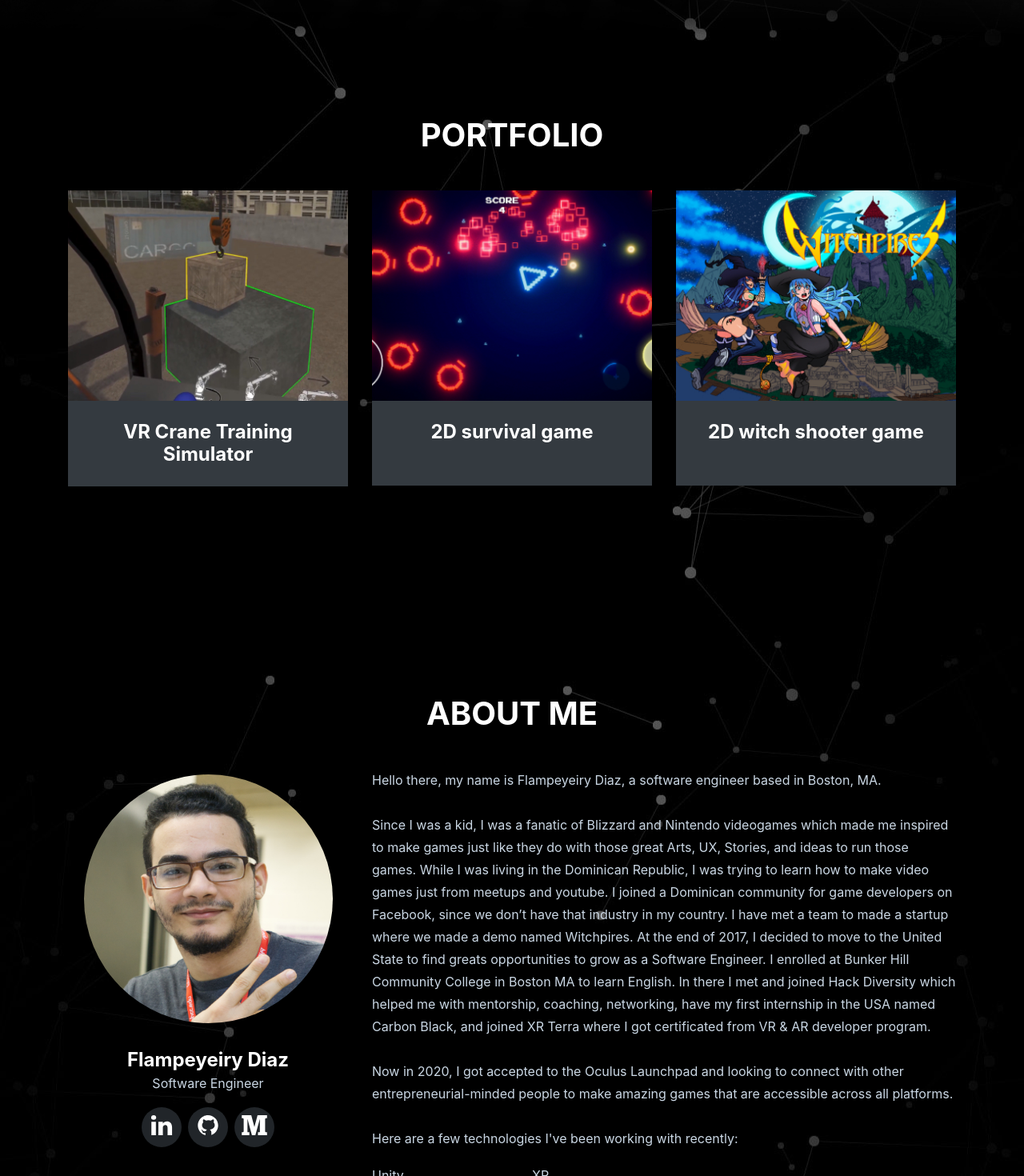
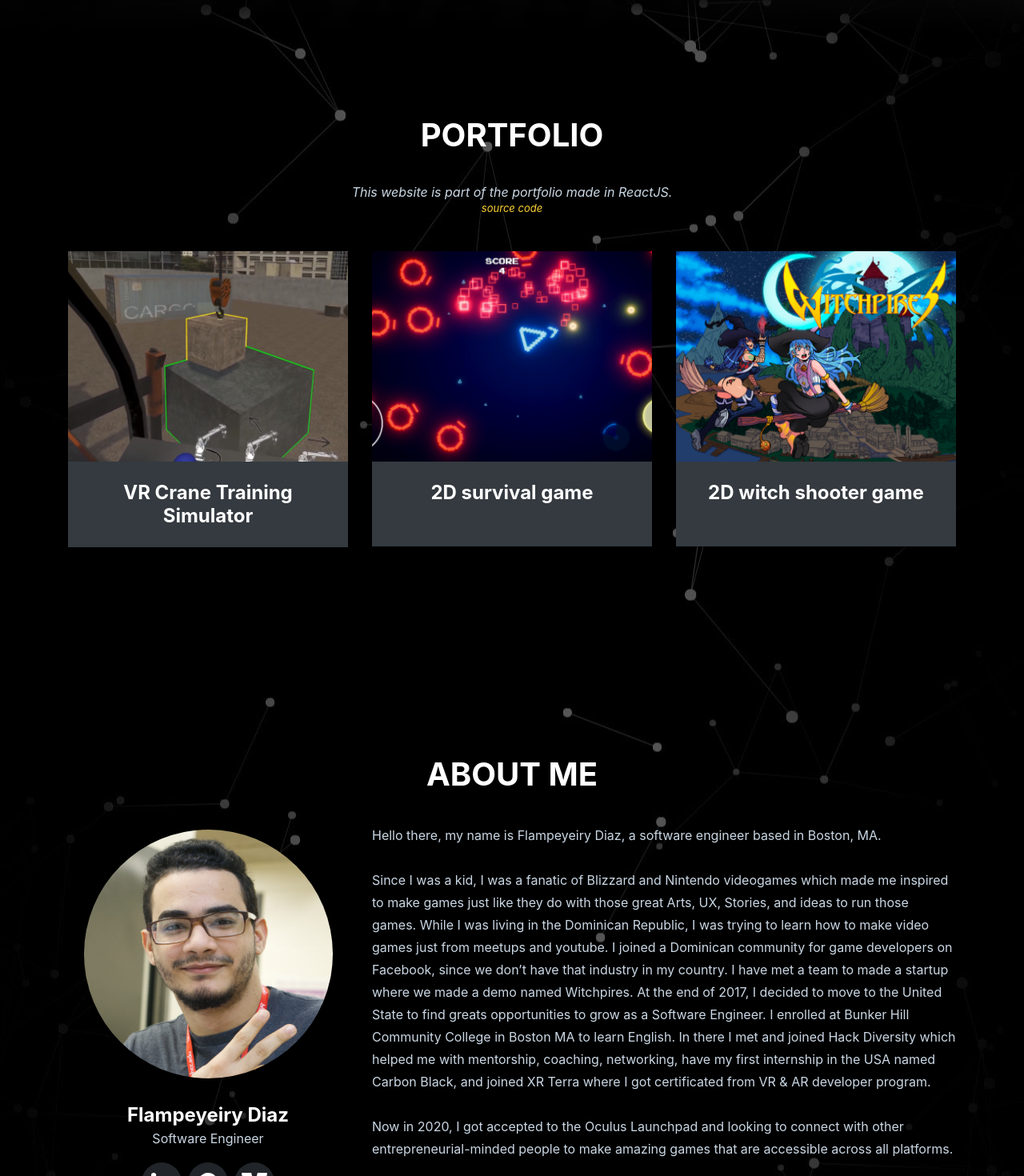
Before and after one commit to flampdiaz/flampdiaz.github.io, a React (Create React App) app: page / in a window 1280 px wide. Shown: the part 814-2284 px from the top of the page at 80% size. Built offline with nearby package versions, Linux system fonts and the light colour scheme.

Commit message:
fixing ui issues

```diff
--- a/src/asset/css/agency.css
+++ b/src/asset/css/agency.css
@@ -15,14 +15,14 @@
 .page-section h2.section-heading {
     font-size: 40px;
     margin-top: 0;
-    margin-bottom: 15px;
+
 }
 
 .page-section h3.section-subheading {
     font-size: 16px;
     font-weight: 400;
+    margin-bottom: 15px;
     font-style: italic;
-    margin-bottom: 75px;
     text-transform: none;
     font-family: 'Droid Serif', -apple-system, BlinkMacSystemFont, 'Segoe UI', Roboto, 'Helvetica Neue', Arial, sans-serif, 'Apple Color Emoji', 'Segoe UI Emoji', 'Segoe UI Symbol', 'Noto Color Emoji';
 }
--- a/src/asset/css/base.css
+++ b/src/asset/css/base.css
@@ -63,7 +63,6 @@ img::-moz-selection {
     border: none !important;
     width: 100% !important;
     height: 25px !important;
-    margin-bottom: 10px;
 }
 
 .contactForm > p{
@@ -82,3 +81,7 @@ img::-moz-selection {
     overflow: hidden;
     list-style: none;
 }
+
+.sourceCode{
+    font-size: 13px;
+}
--- a/src/asset/css/section/portfolio.css
+++ b/src/asset/css/section/portfolio.css
@@ -50,6 +50,7 @@
     padding: 25px;
     text-align: center;
     min-height: 106px;
+    max-width: 356px;
 }
 
 @media (min-width: 576px) {
--- a/src/components/Portfolio.js
+++ b/src/components/Portfolio.js
@@ -1,5 +1,6 @@
 import React from 'react'
 import Modal from 'react-modal'
+import iconGithub from './../asset/icon/github.svg'
 
 import SectionHeader from './subComponents/SectionHeader'
 
@@ -8,6 +9,14 @@ export default ({ portfolioData }) => {
     <section className="page-section" id="portfolio">
       <div className="container">
         <SectionHeader title="Portfolio" description="" />
+        <div className="row">
+          <div className="col-lg-12 text-center">
+            <h3 className="section-subheading text">This website is part of the portfolio made in ReactJS.
+              <br/>
+              <a className="sourceCode" href="https://github.com/FlamperDM/FlamperDM.github.io">source code</a>
+            </h3>
+          </div>
+        </div>
         <div className="row">
           {
             portfolioData && portfolioData.map(({ title, description, imgPath, youtubeUrl }, index) =>
--- a/src/components/subComponents/SectionSocialButtons.js
+++ b/src/components/subComponents/SectionSocialButtons.js
@@ -9,7 +9,7 @@ export default () => {
       {
         socialButtonsData && socialButtonsData.map(({ url, icon }, index) =>
           <li className="list-inline-item">
-            <a href={url}>
+            <a class="d-flex align-items-center" href={url}>
               <img className="icons" src={icon} alt="" />
             </a>
           </li>
```
Also changed, not shown: 1 other file (tests, documents, lock files or other folders).
